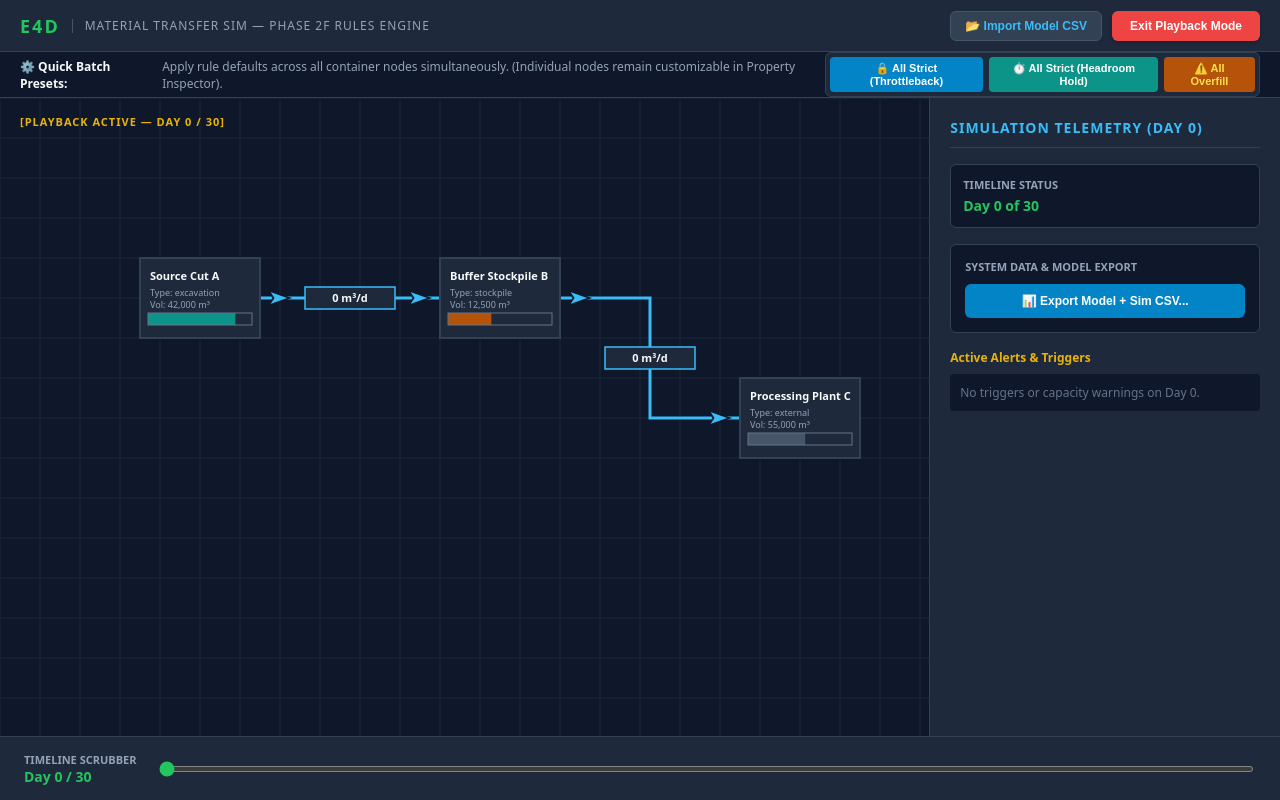
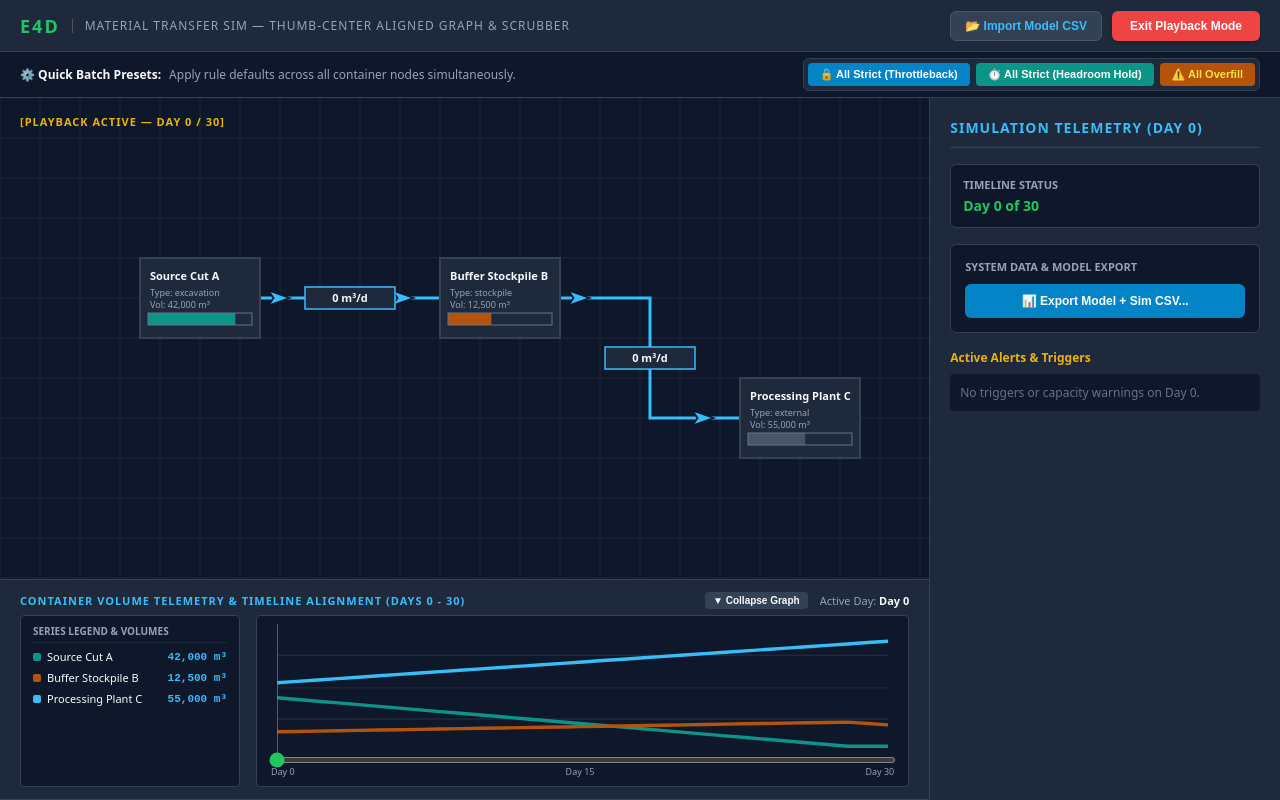
Before and after one commit to basilcroutons/MaterialTransferSim, a React (Vite) app: page / in a window 1280 px wide. Both pictures are taken after a click on the button "Run Simulation & Play". Built offline with nearby package versions, Linux system fonts and the light colour scheme.

Commit message:
Phase2g-basic-graphing

```diff
--- a/src/App.tsx
+++ b/src/App.tsx
@@ -15,6 +15,7 @@ export default function App() {
 
   const [isPlayback, setIsPlayback] = useState<boolean>(false);
   const [currentDay, setCurrentDay] = useState<number>(0);
+  const [isGraphExpanded, setIsGraphExpanded] = useState<boolean>(false);
 
   // CSV Export Modal State
   const [isExportModalOpen, setIsExportModalOpen] = useState<boolean>(false);
@@ -30,6 +31,7 @@ export default function App() {
 
   const canvasRef = useRef<HTMLCanvasElement | null>(null);
   const currentFrame = vm.getCurrentFrame();
+  const frames = vm.getFrames();
 
   const selectedLink = selectedLinkId ? links.find(l => l.id === selectedLinkId) : null;
   const singleSelectedNode = selectedNodeIds.length === 1 ? nodes.find(n => n.id === selectedNodeIds[0]) : null;
@@ -171,11 +173,7 @@ export default function App() {
       ctx.strokeStyle = linkColor;
       ctx.lineWidth = isSelected ? 4 : isActive ? 3.5 : 3;
 
-      if (isActive) {
-        ctx.setLineDash([6, 6]);
-      } else {
       ctx.setLineDash([]);
-      }
 
       ctx.beginPath();
       ctx.moveTo(points[0].x, points[0].y);
@@ -183,7 +181,6 @@ export default function App() {
         ctx.lineTo(points[i].x, points[i].y);
       }
       ctx.stroke();
-      ctx.setLineDash([]);
 
       const startArrowOffset = 40;
       const p0 = points[0];
@@ -197,7 +194,7 @@ export default function App() {
         drawArrowHead(ctx, ax0, ay0, angle0, linkColor);
       }
 
-      const endArrowOffset = 0;
+      const endArrowOffset = 16;
       const pEndPrev = points[points.length - 2];
       const pEnd = points[points.length - 1];
       const angleEnd = Math.atan2(pEnd.y - pEndPrev.y, pEnd.x - pEndPrev.x);
@@ -434,6 +431,9 @@ export default function App() {
       vm.setFrameIndex(0);
       setSelectedNodeIds([]);
       setSelectedLinkId(null);
+      setIsGraphExpanded(true);
+    } else {
+      setIsGraphExpanded(false);
     }
   };
 
@@ -604,7 +604,7 @@ export default function App() {
   const hasSelection = selectedNodeIds.length > 0 || selectedLinkId !== null;
 
   return (
-    <div style={{ display: 'flex', flexDirection: 'column', width: '100vw', height: '100vh', overflow: 'hidden', backgroundColor: '#0f172a', fontFamily: 'system-ui, sans-serif' }}>
+    <div style={{ display: 'flex', flexDirection: 'column', width: '100vw', height: '100vh', maxHeight: '100vh', overflow: 'hidden', backgroundColor: '#0f172a', fontFamily: 'system-ui, sans-serif', boxSizing: 'border-box' }}>
 
       <input
         type="file"
@@ -615,11 +615,11 @@ export default function App() {
       />
 
       {/* Top Header */}
-      <header style={{ height: '52px', backgroundColor: '#1e293b', borderBottom: '1px solid #334155', display: 'flex', alignItems: 'center', justifyContent: 'space-between', padding: '0 20px', boxSizing: 'border-box' }}>
+      <header style={{ height: '52px', minHeight: '52px', backgroundColor: '#1e293b', borderBottom: '1px solid #334155', display: 'flex', alignItems: 'center', justifyContent: 'space-between', padding: '0 20px', boxSizing: 'border-box', zIndex: 30 }}>
         <div style={{ display: 'flex', alignItems: 'center', gap: '12px' }}>
           <span style={{ fontSize: '18px', fontWeight: 800, letterSpacing: '2px', color: '#22c55e' }}>E4D</span>
           <span style={{ height: '14px', width: '1px', backgroundColor: 'rgba(255, 255, 255, 0.2)' }} />
-          <span style={{ fontSize: '12px', fontWeight: 500, letterSpacing: '1px', color: '#94a3b8', textTransform: 'uppercase' }}>Material Transfer Sim — Phase 2f Rules Engine</span>
+          <span style={{ fontSize: '12px', fontWeight: 500, letterSpacing: '1px', color: '#94a3b8', textTransform: 'uppercase' }}>Material Transfer Sim — Thumb-Center Aligned Graph & Scrubber</span>
         </div>
         <div style={{ display: 'flex', alignItems: 'center', gap: '10px' }}>
           <button
@@ -662,10 +662,10 @@ export default function App() {
       </header>
 
       {/* Batch Preset Control Bar */}
-      <div style={{ height: '46px', backgroundColor: '#0f172a', borderBottom: '1px solid #334155', display: 'flex', alignItems: 'center', justifyContent: 'space-between', padding: '0 20px', boxSizing: 'border-box' }}>
+      <div style={{ height: '46px', minHeight: '46px', backgroundColor: '#0f172a', borderBottom: '1px solid #334155', display: 'flex', alignItems: 'center', justifyContent: 'space-between', padding: '0 20px', boxSizing: 'border-box' }}>
         <div style={{ display: 'flex', alignItems: 'center', gap: '8px', fontSize: '12px', color: '#94a3b8' }}>
           <span style={{ fontWeight: 'bold', color: '#f8fafc' }}>⚙️ Quick Batch Presets:</span>
-          <span>Apply rule defaults across all container nodes simultaneously. (Individual nodes remain customizable in Property Inspector).</span>
+          <span>Apply rule defaults across all container nodes simultaneously.</span>
         </div>
 
         <div style={{ display: 'flex', gap: '6px', backgroundColor: '#1e293b', padding: '4px', borderRadius: '6px', border: '1px solid #334155' }}>
@@ -674,16 +674,7 @@ export default function App() {
               vm.applyGlobalPreset('strict', 'throttleback');
               setNodes([...vm.getNodes()]);
             }}
-            style={{
-              backgroundColor: '#0284c7',
-              color: '#fff',
-              border: 'none',
-              padding: '5px 12px',
-              borderRadius: '4px',
-              fontSize: '11px',
-              fontWeight: 'bold',
-              cursor: 'pointer'
-            }}
+            style={{ backgroundColor: '#0284c7', color: '#fff', border: 'none', padding: '5px 12px', borderRadius: '4px', fontSize: '11px', fontWeight: 'bold', cursor: 'pointer' }}
           >
             🔒 All Strict (Throttleback)
           </button>
@@ -692,16 +683,7 @@ export default function App() {
               vm.applyGlobalPreset('strict', 'headroom_hold');
               setNodes([...vm.getNodes()]);
             }}
-            style={{
-              backgroundColor: '#0d9488',
-              color: '#fff',
-              border: 'none',
-              padding: '5px 12px',
-              borderRadius: '4px',
-              fontSize: '11px',
-              fontWeight: 'bold',
-              cursor: 'pointer'
-            }}
+            style={{ backgroundColor: '#0d9488', color: '#fff', border: 'none', padding: '5px 12px', borderRadius: '4px', fontSize: '11px', fontWeight: 'bold', cursor: 'pointer' }}
           >
             ⏱️ All Strict (Headroom Hold)
           </button>
@@ -710,25 +692,20 @@ export default function App() {
               vm.applyGlobalPreset('overfill');
               setNodes([...vm.getNodes()]);
             }}
-            style={{
-              backgroundColor: '#b45309',
-              color: '#fde047',
-              border: 'none',
-              padding: '5px 12px',
-              borderRadius: '4px',
-              fontSize: '11px',
-              fontWeight: 'bold',
-              cursor: 'pointer'
-            }}
+            style={{ backgroundColor: '#b45309', color: '#fde047', border: 'none', padding: '5px 12px', borderRadius: '4px', fontSize: '11px', fontWeight: 'bold', cursor: 'pointer' }}
           >
             ⚠️ All Overfill
           </button>
         </div>
       </div>
 
-      <div style={{ display: 'flex', flex: 1, overflow: 'hidden' }}>
+      {/* Main Workspace Split */}
+      <div style={{ display: 'flex', flex: 1, minHeight: 0, overflow: 'hidden' }}>
 
-        <div style={{ flex: 3, position: 'relative', height: '100%' }}>
+        {/* Left Area: Canvas + Graph Drawer */}
+        <div style={{ flex: 3, display: 'flex', flexDirection: 'column', position: 'relative', height: '100%', minHeight: 0, overflow: 'hidden' }}>
+
+          <div style={{ flex: 1, position: 'relative', minHeight: 0, overflow: 'hidden' }}>
             <div style={{ position: 'absolute', top: '16px', left: '20px', pointerEvents: 'none', display: 'flex', alignItems: 'center', gap: '12px', zIndex: 10 }}>
               <span style={{ fontSize: '11px', fontWeight: 600, letterSpacing: '1px', color: isPlayback ? '#eab308' : '#64748b', textTransform: 'uppercase' }}>
                 {isPlayback ? `[PLAYBACK ACTIVE — DAY ${currentDay} / 30]` : 'Canvas Active'}
@@ -784,8 +761,139 @@ export default function App() {
             />
           </div>
 
-        {/* Right 1/4: RHS Property Inspector Pane */}
-        <div style={{ flex: 1, backgroundColor: '#1e293b', borderLeft: '1px solid #334155', display: 'flex', flexDirection: 'column', color: '#f8fafc', padding: '20px', boxSizing: 'border-box', overflowY: 'auto', minWidth: '300px' }}>
+          {/* PLAYBACK GRAPH DRAWER (Side-by-Side: Legend on Left, Thumb-Center Aligned Graph on Right) */}
+          {isPlayback && (
+            <div style={{ backgroundColor: '#1e293b', borderTop: '1px solid #334155', display: 'flex', flexDirection: 'column', flexShrink: 0 }}>
+
+              {isGraphExpanded ? (
+                <div style={{ height: '220px', maxHeight: '220px', padding: '12px 20px', borderBottom: '1px solid #334155', display: 'flex', flexDirection: 'column', boxSizing: 'border-box' }}>
+                  <div style={{ display: 'flex', justifyContent: 'space-between', alignItems: 'center', marginBottom: '6px' }}>
+                    <span style={{ fontSize: '11px', fontWeight: 700, color: '#38bdf8', textTransform: 'uppercase', letterSpacing: '1px' }}>
+                      Container Volume Telemetry & Timeline Alignment (Days 0 - 30)
+                    </span>
+                    <div style={{ display: 'flex', alignItems: 'center', gap: '12px' }}>
+                      <button
+                        onClick={() => setIsGraphExpanded(false)}
+                        style={{ backgroundColor: '#334155', color: '#f8fafc', border: 'none', padding: '3px 8px', borderRadius: '4px', fontSize: '10px', fontWeight: 600, cursor: 'pointer' }}
+                      >
+                        ▼ Collapse Graph
+                      </button>
+                      <span style={{ fontSize: '11px', color: '#94a3b8' }}>Active Day: <strong style={{ color: '#f8fafc' }}>Day {currentDay}</strong></span>
+                    </div>
+                  </div>
+
+                  <div style={{ display: 'flex', flex: 1, minHeight: 0, gap: '16px' }}>
+
+                    {/* Left Side: Legend & Volumes */}
+                    <div style={{ width: '220px', minWidth: '220px', backgroundColor: '#0f172a', borderRadius: '4px', padding: '8px 12px', display: 'flex', flexDirection: 'column', gap: '6px', overflowY: 'auto', border: '1px solid #334155', boxSizing: 'border-box' }}>
+                      <div style={{ fontSize: '10px', fontWeight: 'bold', color: '#94a3b8', textTransform: 'uppercase', borderBottom: '1px solid #1e293b', paddingBottom: '4px' }}>
+                        Series Legend & Volumes
+                      </div>
+                      {nodes.map((node, idx) => {
+                        const colors = ['#0d9488', '#b45309', '#38bdf8', '#a855f7', '#22c55e', '#ec4899'];
+                        const color = colors[idx % colors.length];
+                        const liveVol = currentFrame ? Math.round(currentFrame.nodeVolumes[node.id] ?? node.currentVolume) : node.currentVolume;
+                        return (
+                          <div key={node.id} style={{ display: 'flex', alignItems: 'center', justifyContent: 'space-between', fontSize: '11px' }}>
+                            <div style={{ display: 'flex', alignItems: 'center', gap: '6px', overflow: 'hidden' }}>
+                              <span style={{ width: '8px', height: '8px', backgroundColor: color, borderRadius: '2px', flexShrink: 0 }} />
+                              <span style={{ color: '#f8fafc', whiteSpace: 'nowrap', overflow: 'hidden', textOverflow: 'ellipsis', maxWidth: '100px' }} title={node.name}>{node.name}</span>
+                            </div>
+                            <span style={{ color: '#38bdf8', fontWeight: 'bold', fontFamily: 'monospace' }}>{liveVol.toLocaleString()} m³</span>
+                          </div>
+                        );
+                      })}
+                    </div>
+
+                    {/* Right Side: Graph + Integrated Scrubber (Aligned exactly to Slider Thumb Centers & Extents) */}
+                    <div style={{ flex: 1, minHeight: 0, position: 'relative', backgroundColor: '#0f172a', borderRadius: '4px', padding: '8px 0', boxSizing: 'border-box', border: '1px solid #334155', display: 'flex', flexDirection: 'column', justifyContent: 'space-between' }}>
+
+                      <div style={{ flex: 1, minHeight: 0, position: 'relative', width: '100%', padding: '0 20px', boxSizing: 'border-box' }}>
+                        <svg width="100%" height="100%" viewBox="0 0 500 95" preserveAspectRatio="none" style={{ position: 'absolute', top: 0, left: 20, width: 'calc(100% - 40px)', height: '100%', display: 'block' }}>
+                          <line x1="0" y1="23" x2="500" y2="23" stroke="#1e293b" strokeWidth="1" />
+                          <line x1="0" y1="47" x2="500" y2="47" stroke="#1e293b" strokeWidth="1" />
+                          <line x1="0" y1="70" x2="500" y2="70" stroke="#1e293b" strokeWidth="1" />
+
+                          {nodes.map((node, idx) => {
+                            const colors = ['#0d9488', '#b45309', '#38bdf8', '#a855f7', '#22c55e', '#ec4899'];
+                            const color = colors[idx % colors.length];
+                            const maxCap = Math.max(...nodes.map(n => n.capacity), 50000);
+
+                            const points = frames.map((frame, fIdx) => {
+                              const x = (fIdx / 30) * 500;
+                              const y = 90 - (Math.min(node.capacity, frame.nodeVolumes[node.id] || 0) / maxCap) * 85;
+                              return `${x},${y}`;
+                            }).join(' ');
+
+                            return (
+                              <g key={node.id}>
+                                <polyline fill="none" stroke={color} strokeWidth="2.5" points={points} />
+                              </g>
+                            );
+                          })}
+
+                          {/* Solid Thin Green Timeline Indicator Cursor aligned with currentDay */}
+                          <line
+                            x1={(currentDay / 30) * 500}
+                            y1="0"
+                            x2={(currentDay / 30) * 500}
+                            y2="95"
+                            stroke="#22c55e"
+                            strokeWidth="1"
+                          />
+                        </svg>
+                      </div>
+
+                      {/* Scrubber Range Input & Extent Axis Labels */}
+                      <div style={{ display: 'flex', flexDirection: 'column', gap: '2px', marginTop: '4px', padding: '0 12px', boxSizing: 'border-box' }}>
+                        <input
+                          type="range"
+                          min="0"
+                          max="30"
+                          value={currentDay}
+                          onChange={handleSliderChange}
+                          style={{ width: '100%', accentColor: '#22c55e', cursor: 'pointer', height: '6px', margin: 0, boxSizing: 'border-box' }}
+                        />
+                        <div style={{ display: 'flex', justifyContent: 'space-between', fontSize: '9px', color: '#94a3b8', padding: '0 8px', boxSizing: 'border-box' }}>
+                          <span style={{ marginLeft: '-6px' }}>Day 0</span>
+                          <span>Day 15</span>
+                          <span style={{ marginRight: '-6px' }}>Day 30</span>
+                        </div>
+                      </div>
+
+                    </div>
+
+                  </div>
+                </div>
+              ) : (
+                /* Collapsed Footer Bar */
+                <div style={{ display: 'flex', alignItems: 'center', gap: '16px', padding: '10px 20px', boxSizing: 'border-box' }}>
+                  <button
+                    onClick={() => setIsGraphExpanded(true)}
+                    style={{ backgroundColor: '#334155', color: '#f8fafc', border: 'none', padding: '5px 10px', borderRadius: '4px', fontSize: '11px', fontWeight: 600, cursor: 'pointer' }}
+                  >
+                    ▲ Pull Up Graph
+                  </button>
+                  <span style={{ fontSize: '12px', fontWeight: 600, color: '#f8fafc', minWidth: '60px' }}>Day {currentDay}</span>
+                  <input
+                    type="range"
+                    min="0"
+                    max="30"
+                    value={currentDay}
+                    onChange={handleSliderChange}
+                    style={{ flex: 1, accentColor: '#22c55e', cursor: 'pointer', height: '6px' }}
+                  />
+                  <span style={{ fontSize: '12px', color: '#94a3b8' }}>Day 30</span>
+                </div>
+              )}
+
+            </div>
+          )}
+
+        </div>
+
+        {/* Right 1/4: RHS Property Inspector / Telemetry Pane */}
+        <div style={{ flex: 1, backgroundColor: '#1e293b', borderLeft: '1px solid #334155', display: 'flex', flexDirection: 'column', color: '#f8fafc', padding: '20px', boxSizing: 'border-box', overflowY: 'auto', minWidth: '300px', height: '100%', minHeight: 0 }}>
           <div style={{ fontSize: '14px', fontWeight: 700, letterSpacing: '1px', color: '#38bdf8', textTransform: 'uppercase', marginBottom: '16px', borderBottom: '1px solid #334155', paddingBottom: '10px' }}>
             {isPlayback ? `Simulation Telemetry (Day ${currentDay})` : 'Property Inspector'}
           </div>
@@ -872,9 +980,9 @@ export default function App() {
                     <input type="number" value={singleSelectedNode.plantCount} onChange={e => updateSingleNode('plantCount', Number(e.target.value))} style={{ backgroundColor: '#0f172a', border: '1px solid #475569', borderRadius: '4px', color: '#f8fafc', padding: '8px', fontSize: '12px' }} />
                   </div>
 
-                  {/* Phase 2f Strict Mode Sub-Rules Panel */}
+                  {/* Strict Mode Sub-Rules Panel */}
                   <div style={{ backgroundColor: '#0f172a', padding: '12px', borderRadius: '6px', border: '1px solid #334155', marginTop: '6px' }}>
-                    <div style={{ fontSize: '11px', fontWeight: 'bold', color: '#38bdf8', marginBottom: '8px' }}>Phase 2f: Strict Rules Controls</div>
+                    <div style={{ fontSize: '11px', fontWeight: 'bold', color: '#38bdf8', marginBottom: '8px' }}>Strict Rules Controls</div>
 
                     <div style={{ display: 'flex', flexDirection: 'column', gap: '4px', marginBottom: '8px' }}>
                       <label style={{ fontSize: '11px', color: '#94a3b8', fontWeight: 600 }}>Node Overflow Mode</label>
@@ -981,23 +1089,6 @@ export default function App() {
         </div>
       </div>
 
-      {isPlayback && (
-        <footer style={{ height: '64px', backgroundColor: '#1e293b', borderTop: '1px solid #334155', display: 'flex', alignItems: 'center', padding: '0 24px', gap: '20px', boxSizing: 'border-box' }}>
-          <div style={{ display: 'flex', flexDirection: 'column', minWidth: '100px' }}>
-            <span style={{ fontSize: '11px', color: '#94a3b8', fontWeight: 600 }}>TIMELINE SCRUBBER</span>
-            <span style={{ fontSize: '14px', fontWeight: 'bold', color: '#22c55e' }}>Day {currentDay} / 30</span>
-          </div>
-          <input
-            type="range"
-            min="0"
-            max="30"
-            value={currentDay}
-            onChange={handleSliderChange}
-            style={{ flex: 1, accentColor: '#22c55e', cursor: 'pointer', height: '6px' }}
-          />
-        </footer>
-      )}
-
       {/* Save As / Export CSV Dialog Modal */}
       {isExportModalOpen && (
         <div style={{ position: 'fixed', top: 0, left: 0, width: '100vw', height: '100vh', backgroundColor: 'rgba(0, 0, 0, 0.7)', display: 'flex', alignItems: 'center', justifyContent: 'center', zIndex: 1000, backdropFilter: 'blur(4px)' }}>
@@ -1009,7 +1100,7 @@ export default function App() {
 
             <div style={{ display: 'flex', flexDirection: 'column', gap: '12px', fontSize: '12px', color: '#cbd5e1', lineHeight: '1.5' }}>
               <div>
-                Exports a robust, clean CSV containing both the <strong>Initial Model Configuration</strong> and the <strong>30-Day Simulation Timeline Telemetry</strong> without formatting corruption.
+                Exports a robust, clean CSV containing both the <strong>Initial Model Configuration</strong> and the <strong>30-Day Simulation Timeline Telemetry</strong>.
               </div>
               <div style={{ display: 'flex', flexDirection: 'column', gap: '6px' }}>
                 <label style={{ fontWeight: 600, color: '#94a3b8' }}>Save As Filename</label>
```
Lines whose indentation alone changed are shown as unchanged.
